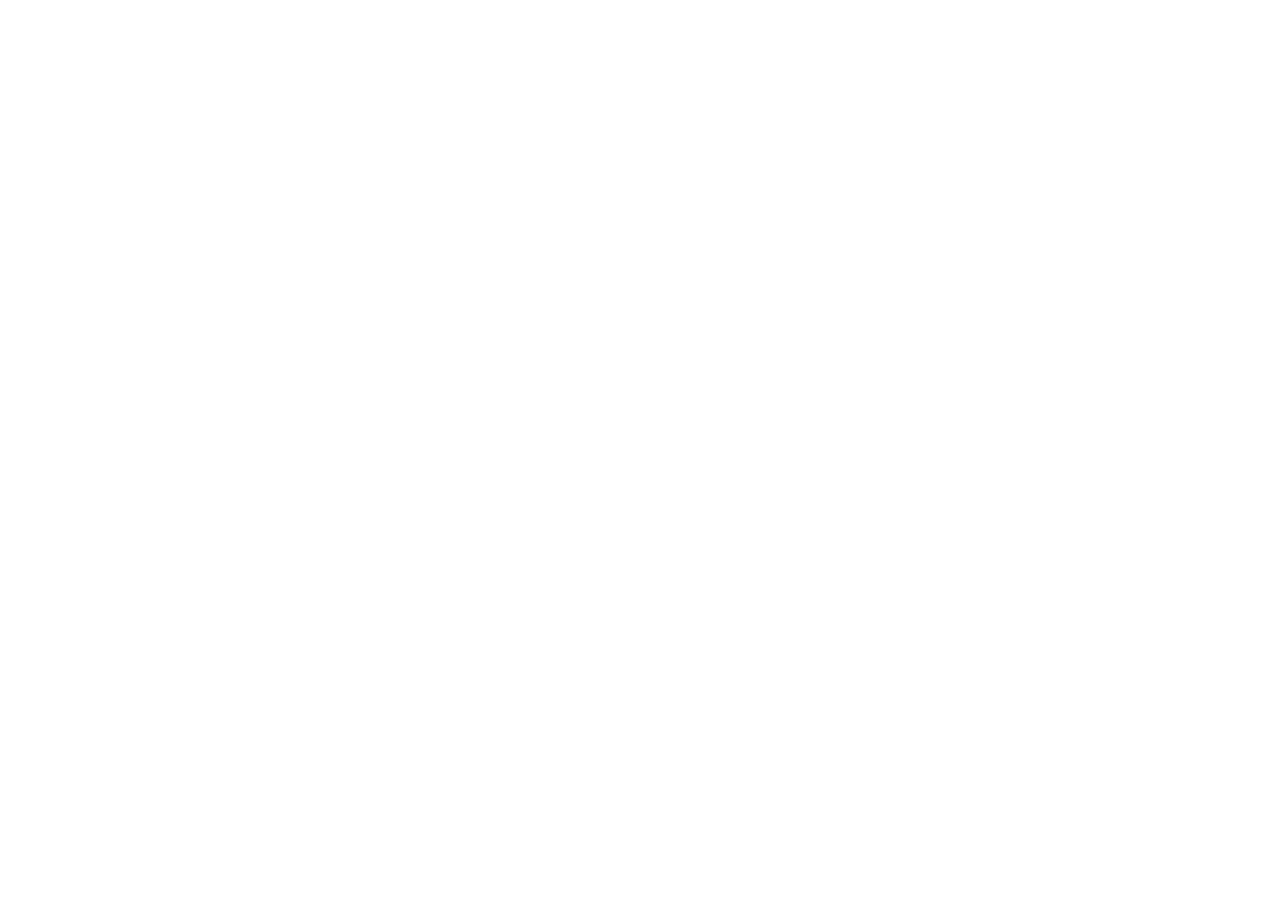
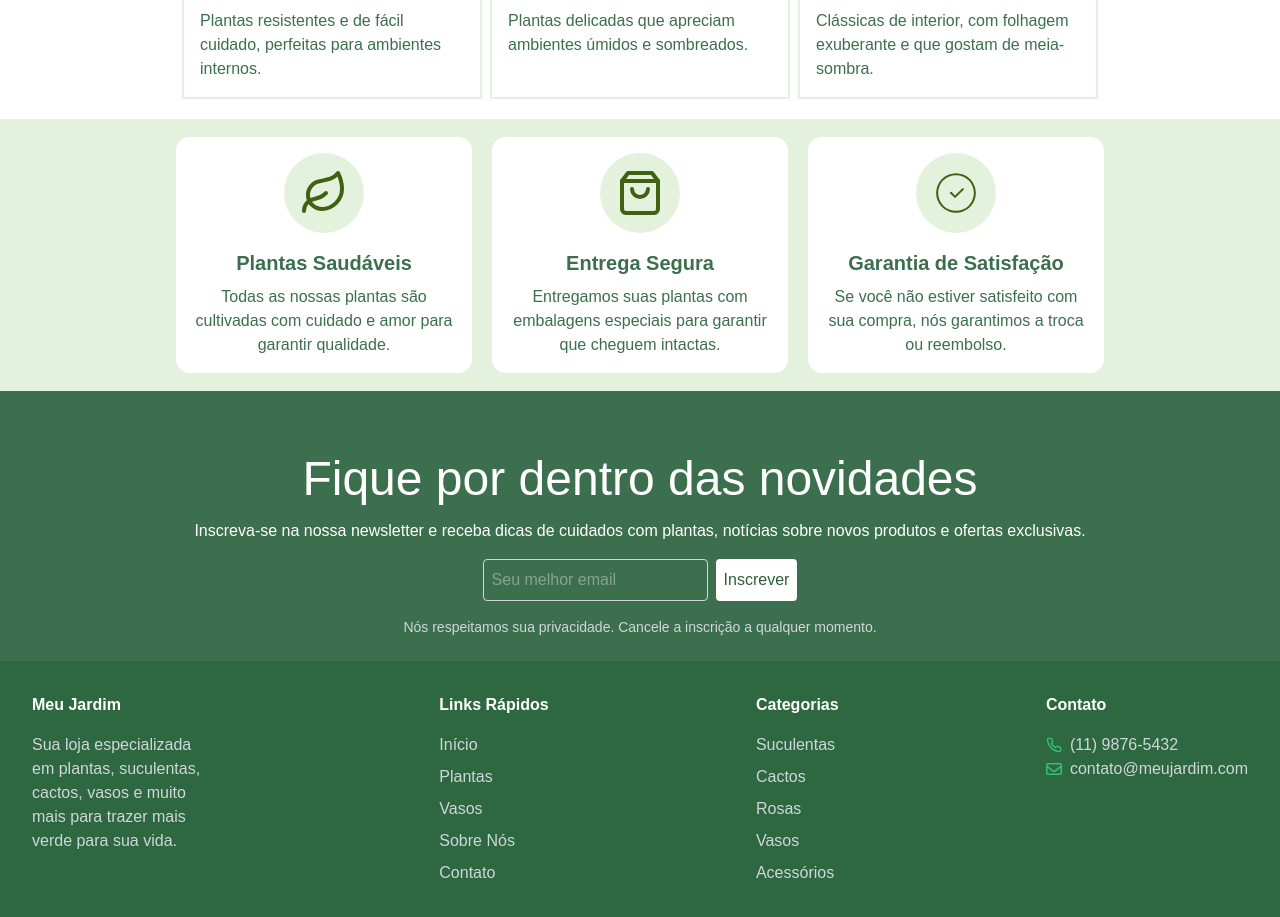
Before and after one commit to GabrielWojcik/e-commerce-plants, a Next.js app: page / in a window 1280 px wide. Shown: the part 989-1906 px from the top of the page. Before the commit the page ends 800 px from the top, so only its background shows below. Built offline with nearby package versions, Linux system fonts and the light colour scheme.

Commit message:
feat: new mocks and sections for home

```diff
--- a/src/app/page.tsx
+++ b/src/app/page.tsx
@@ -1,11 +1,110 @@
 import { Banner } from "@/components/Banner";
+import { Card } from "@/components/Card";
 import { NavBar } from "@/components/NavBar";
+import { NavBarMobile } from "@/components/NavBar/Mobile";
+import { cardMocks } from "@/mocks/cards";
+import { LuLeaf } from "react-icons/lu";
+import { FiShoppingBag } from "react-icons/fi";
+import { CiCircleCheck } from "react-icons/ci";
+import { Footer } from "@/components/Footer";
 
 export default function Home() {
   return (
     <div>
-      <NavBar />
+      <div className="block md:hidden">
+        <NavBarMobile />
+      </div>
+
+      <div className="hidden md:block">
+        <NavBar />
+      </div>
+
       <Banner />
+
+      <div className="flex flex-col items-center justify-center gap-4 text-center">
+        <h1 className="text-5xl text-[#2f5e3c]">Nossas Categorias</h1>
+        <p>
+          Explore nossa variedade de plantas e acessórios para todos os espaços
+          e níveis de experiência.
+        </p>
+        <div className="flex flex-co flex-wrap justify-center md:flex-row">
+          {cardMocks.map((item) => {
+            return (
+              <Card
+                key={item.id}
+                title={item.title}
+                description={item.description}
+                image={item.image}
+              />
+            );
+          })}
+        </div>
+        <div className="w-full">
+          <div className="flex flex-col md:flex-row gap-4 bg-[#E4F1DC] w-full justify-center p-4 items-center">
+            <div className="flex flex-col items-center gap-2 p-4 text-[#3C6F4D] max-w-[300px] border-[#E4F1DC] rounded-2xl border-2 bg-white">
+              <div className="p-4 rounded-full bg-[#E4F1DC]">
+                <LuLeaf size={48} color="#3F6212" />
+              </div>
+              <div>
+                <h1 className="font-bold text-xl my-2">Plantas Saudáveis</h1>
+                <p className="text-center">
+                  Todas as nossas plantas são cultivadas com cuidado e amor para
+                  garantir qualidade.
+                </p>
+              </div>
+            </div>
+            <div className="flex flex-col items-center gap-2 p-4 text-[#3C6F4D] max-w-[300px] border-[#E4F1DC] rounded-2xl border-2 bg-white">
+              <div className="p-4 rounded-full bg-[#E4F1DC]">
+                <FiShoppingBag size={48} color="#3F6212" />
+              </div>
+              <div>
+                <h1 className="font-bold text-xl my-2">Entrega Segura</h1>
+                <p className="text-center">
+                  Entregamos suas plantas com embalagens especiais para garantir
+                  que cheguem intactas.
+                </p>
+              </div>
+            </div>
+            <div className="flex flex-col items-center gap-2 p-4 text-[#3C6F4D] max-w-[300px] border-[#E4F1DC] rounded-2xl border-2 bg-white">
+              <div className="p-4 rounded-full bg-[#E4F1DC]">
+                <CiCircleCheck size={48} color="#3F6212" />
+              </div>
+              <div>
+                <h1 className="font-bold text-xl my-2">
+                  Garantia de Satisfação
+                </h1>
+                <p className="text-center">
+                  Se você não estiver satisfeito com sua compra, nós garantimos
+                  a troca ou reembolso.
+                </p>
+              </div>
+            </div>
+          </div>
+          <div className="bg-[#3C6F4D] w-full text-white py-6">
+            <h1 className="text-5xl mb-4 pt-10">
+              Fique por dentro das novidades
+            </h1>
+            <p className="text-center mb-4">
+              Inscreva-se na nossa newsletter e receba dicas de cuidados com
+              plantas, notícias sobre novos produtos e ofertas exclusivas.
+            </p>
+            <div className="flex gap-2 justify-center mb-4">
+              <input
+                placeholder="Seu melhor email"
+                className="rounded outline-none p-2 text-gray-300 border border-gray-300"
+              />
+              <button className="bg-white rounded text-[#2f5e3c] p-2 cursor-pointer">
+                Inscrever
+              </button>
+            </div>
+            <p className="text-sm text-gray-300">
+              Nós respeitamos sua privacidade. Cancele a inscrição a qualquer
+              momento.
+            </p>
+          </div>
+        </div>
+      </div>
+      <Footer />
     </div>
   );
 }
--- a/src/components/Banner.tsx
+++ b/src/components/Banner.tsx
@@ -5,16 +5,16 @@
 import Image from "next/image";
 export function Banner() {
   return (
-    <div className="bg-[#e4f1dc] text-[#2f5e3c] flex flex-col items-center h-96 p-4 gap-2 md:flex-row">
+    <div className="bg-[#e4f1dc] text-[#2f5e3c] flex flex-col items-center h-full p-4 gap-2 md:flex-row">
       <div className="w-full md:w-1/2">
-        <h1 className="text-5xl mb-2">
-          Traga a natureza <br /> para dentro de casa
+        <h1 className="text-5xl mb-2 text-balance">
+          Traga a natureza para dentro de casa
         </h1>
-        <p className="font-medium mb-8">
-          Descubra nossa coleção de plantas, suculentas, <br /> cactos e muito
-          mais para transformar seu espaço em <br /> um oásis verde.
+        <p className="font-medium mb-8 text-balance">
+          Descubra nossa coleção de plantas, suculentas, cactos e muito mais
+          para transformar seu espaço em um oásis verde.
         </p>
-        <div className="flex gap-4">
+        <div className="flex justify-center gap-4 md:justify-start">
           <button className="bg-[#3c6f4d] text-white py-2 px-8 rounded font-bold flex items-center gap-4 cursor-pointer hover:bg-green-700">
             Comprar agora <FaArrowRightLong />
           </button>
--- /dev/null
+++ b/src/components/Card.tsx
@@ -0,0 +1,26 @@
+import Image from "next/image";
+import { StaticImageData } from "next/image";
+
+interface CardProps {
+  image: StaticImageData;
+  title: string;
+  description: string;
+}
+
+export function Card({ image, title, description }: CardProps) {
+  return (
+    <div className="m-1 border-2  border-[#E4F1DC] rounded-t-2xl md:w-[300px] ">
+      <Image
+        alt={title}
+        src={image}
+        className="rounded-t-2xl w-full h-[300px]"
+      />
+      <div className="p-4">
+        <div className="text-start flex  flex-col gap-2 text-[#3C6F4D]">
+          <h1 className="font-bold text-xl">{title}</h1>
+          <p>{description}</p>
+        </div>
+      </div>
+    </div>
+  );
+}
--- /dev/null
+++ b/src/components/Footer.tsx
@@ -0,0 +1,49 @@
+import { FiPhone } from "react-icons/fi";
+import { FaRegEnvelope } from "react-icons/fa6";
+
+export function Footer() {
+  return (
+    <div className="bg-[#2e6841] p-8 flex flex-col justify-center md:flex-row md:justify-between ">
+      <div className="max-w-[200px] text-gray-300 flex flex-col gap-4 mb-4">
+        <strong className="text-white">Meu Jardim</strong>
+        <p className="text-balance">
+          Sua loja especializada em plantas, suculentas, cactos, vasos e muito
+          mais para trazer mais verde para sua vida.
+        </p>
+      </div>
+      <div className="text-gray-300 flex flex-col gap-4 mb-4">
+        <strong className="text-white">Links Rápidos</strong>
+        <ul className="flex flex-col gap-2">
+          <li>Início</li>
+          <li>Plantas</li>
+          <li>Vasos</li>
+          <li>Sobre Nós</li>
+          <li>Contato</li>
+        </ul>
+      </div>
+      <div className="text-gray-300 flex flex-col gap-4 mb-4">
+        <strong className="text-white">Categorias</strong>
+        <ul className="flex flex-col gap-2">
+          <li>Suculentas</li>
+          <li>Cactos</li>
+          <li>Rosas</li>
+          <li>Vasos</li>
+          <li>Acessórios</li>
+        </ul>
+      </div>
+      <div className="flex flex-col gap-4 text-gray-300 mb-4">
+        <strong className="text-white">Contato</strong>
+        <ul>
+          <li className="flex items-center gap-2">
+            <FiPhone size={16} color="#34c274" />
+            (11) 9876-5432
+          </li>
+          <li className="flex items-center gap-2">
+            <FaRegEnvelope size={16} color="#34c274" />
+            contato@meujardim.com
+          </li>
+        </ul>
+      </div>
+    </div>
+  );
+}
--- /dev/null
+++ b/src/components/NavBar/Mobile.tsx
@@ -0,0 +1,41 @@
+"use client";
+import Image from "next/image";
+import { RxHamburgerMenu } from "react-icons/rx";
+import { IoClose } from "react-icons/io5";
+import { useState } from "react";
+
+import Logo from "../../images/logo-2-meu-jardim.png";
+
+export function NavBarMobile() {
+  const [isOpenMenu, setIsOpenMenu] = useState(false);
+
+  return (
+    <div className="flex items-center justify-between mx-4 mb-4">
+      <Image
+        src={Logo}
+        alt=""
+        width={100}
+        height={100}
+        className="rounded-full"
+      />
+      <RxHamburgerMenu size={24} onClick={() => setIsOpenMenu(true)} />
+
+      {isOpenMenu && (
+        <div className="absolute top-0 left-0 w-full h-screen bg-white">
+          <div className="flex justify-end m-4">
+            <IoClose size={24} onClick={() => setIsOpenMenu(false)} />
+          </div>
+          <div className="flex justify-center items-center h-full">
+            <ul className="flex flex-col h-full gap-4">
+              <li>Início</li>
+              <li>Plantas</li>
+              <li>Vasos</li>
+              <li>Sobre</li>
+              <li>Contato</li>
+            </ul>
+          </div>
+        </div>
+      )}
+    </div>
+  );
+}
--- a/src/components/NavBar/index.tsx
+++ b/src/components/NavBar/index.tsx
@@ -5,7 +5,7 @@
 
 export function NavBar() {
   return (
-    <div className="flex text-green-800 items-center justify-between mx-8">
+    <div className="hidden md:flex text-green-800 items-center justify-between mx-8">
       <div>
         <Image
           className="rounded-full"
@@ -16,7 +16,7 @@
         />
       </div>
       <div>
-        <ul className="flex gap-4">
+        <ul className="flex gap-4 *:cursor-pointer">
           <li>Início</li>
           <li>Plantas</li>
           <li>Vasos</li>
--- /dev/null
+++ b/src/mocks/cards.ts
@@ -0,0 +1,36 @@
+import type { StaticImageData } from "next/image";
+
+import vaso1 from "../images/flower/vaso-1.png";
+import vaso2 from "../images/flower/vaso-2.png";
+import vaso3 from "../images/flower/vaso-3.png";
+
+interface CardProps {
+  id: number;
+  image: StaticImageData;
+  title: string;
+  description: string;
+}
+
+export const cardMocks: CardProps[] = [
+  {
+    id: 1,
+    image: vaso1,
+    title: "Suculentas",
+    description:
+      "Plantas resistentes e de fácil cuidado, perfeitas para ambientes internos.",
+  },
+  {
+    id: 2,
+    image: vaso2,
+    title: "Orquídeas",
+    description:
+      "Plantas delicadas que apreciam ambientes úmidos e sombreados.",
+  },
+  {
+    id: 3,
+    image: vaso3,
+    title: "Samambaias",
+    description:
+      "Clássicas de interior, com folhagem exuberante e que gostam de meia-sombra.",
+  },
+];
```
